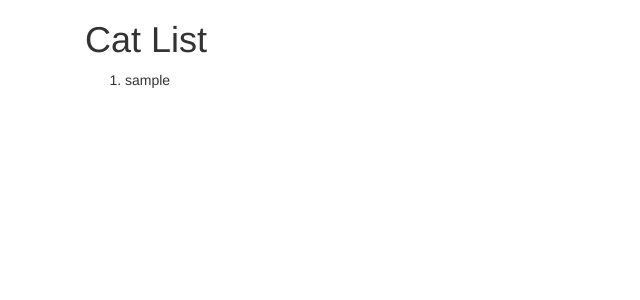
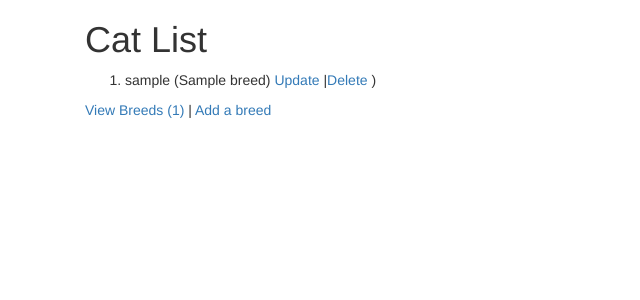
Before and after one commit to foy4748/dj4e, a Django app: page /cats/ in a window 1280 px wide. Shown: the top 300 px of the page, without its empty margins (0-640 px from the left). Run offline with Django 4.2, Linux system fonts and the light colour scheme; a user stored in the database is signed in; tables that the repository leaves empty hold one stand-in row (values such as "Sample post"); some libraries are stand-ins or nearby versions.

Commit message:
Cats CRUD | Update and Delete Views and Urls for Breed

```diff
--- a/mysite/cats/templates/cats/cat_list.html
+++ b/mysite/cats/templates/cats/cat_list.html
@@ -3,11 +3,20 @@
 	<div class="container">
 
 		<h1>Cat List</h1>
+		{% if cat_list.count == 0 %}
+			<p>There are no cats in the library.</p>
+		{% endif %}
+		{% if bread_count == 0 %}
+			<p> <strong>Please add a breed before you add a cat.</strong></p>
+		{% endif %}
 		<ol>
 			{% for cat in cat_list%}
-			<li>{{cat.nickname}}</li>
+			<li>{{cat.nickname}} ({{cat.breed}}) <a href={% url "cats:cat_update" %}>Update</a> |<a href={% url "cats:cat_delete" %}>Delete</a>  )</li>
 			{% endfor %}
 		</ol>
+		<section>
+			<p><a href={% url "cats:breed_list" %}> View Breeds ({{bread_count}})</a> | <a href={% url "cats:breed_create" %}>Add a breed</a></p>
+		</section>
 	</div>
 </main>
 {% endblock %}
--- a/mysite/cats/urls.py
+++ b/mysite/cats/urls.py
@@ -5,6 +5,12 @@ from . import views
 app_name = "cats"
 urlpatterns = [
     path('', views.CatList.as_view(), name='cats'),
-    #path('main/create/', views.CatCreate.as_view(), name='cat_create'),
-    #path('main/<int:pk>/update/', views.CatUpdate.as_view(), name='cat_update'),
+    path('main/create/', views.CatCreate.as_view(), name='cat_create'),
+    path('main/<int:pk>/update/', views.CatUpdate.as_view(), name='cat_update'),
+    path('main/<int:pk>/delete/', views.CatDelete.as_view(), name='cat_delete'),
+
+    path('lookup/', views.BreedList.as_view(), name="breed_list"),
+    path('lookup/create', views.BreedCreate.as_view(), name="breed_create"),
+    path('lookup/<int:pk>/update', views.BreedUpdate.as_view(), name="breed_update"),
+    path('lookup/<int:pk>/delete', views.BreedDelete.as_view(), name="breed_delete"),
 ]
--- a/mysite/cats/views.py
+++ b/mysite/cats/views.py
@@ -1,5 +1,5 @@
 from django.shortcuts import render
-from django.views.generic import ListView
+from django.views.generic import ListView, View
 from django.views.generic.edit  import CreateView, UpdateView, DeleteView
 from django.urls import reverse_lazy
 from django.contrib.auth.mixins import LoginRequiredMixin
@@ -9,12 +9,47 @@ from .models import Cat, Breed
 # Create your views here.
 
 # READ
-class CatList(LoginRequiredMixin, ListView):
-    model = Cat
+class CatList(LoginRequiredMixin, View):
     template_name = "cats/cat_list.html"
+    def get(self, request):
+        bread_count = Breed.objects.all().count()
+        cat_list = Cat.objects.all()
+        ctx = { "cat_list": cat_list, "bread_count": bread_count }
+        return render(request, self.template_name , ctx)
+
+class BreedList(LoginRequiredMixin, ListView):
+    model = Breed
+    template_name = "cats/bread_list.html"
 
 # CREATE
+class CatCreate(LoginRequiredMixin, CreateView):
+    model = Cat
+    fields = "__all__"
+    success_url = reverse_lazy("cats:cats")
+
+class BreedCreate(LoginRequiredMixin, CreateView):
+    model = Breed
+    fields = "__all__"
+    success_url = reverse_lazy("cats:cats")
 
 # UPDATE
+class CatUpdate(LoginRequiredMixin, UpdateView):
+    model = Cat
+    fields = "__all__"
+    success_url = reverse_lazy("cats:cats")
+
+class BreedUpdate(LoginRequiredMixin, UpdateView):
+    model = Breed
+    fields = "__all__"
+    success_url = reverse_lazy("cats:cats")
 
 # DELETE
+class CatDelete(LoginRequiredMixin, DeleteView):
+    model = Cat
+    fields = "__all__"
+    success_url = reverse_lazy("cats:cats")
+
+class BreedDelete(LoginRequiredMixin, DeleteView):
+    model = Breed
+    fields = "__all__"
+    success_url = reverse_lazy("cats:cats")
```
Also changed, not shown: mysite/cats/templates/cats/breed_form.html (added, +16 -0 lines), mysite/cats/templates/cats/breed_list.html (added, +10 -0 lines).
